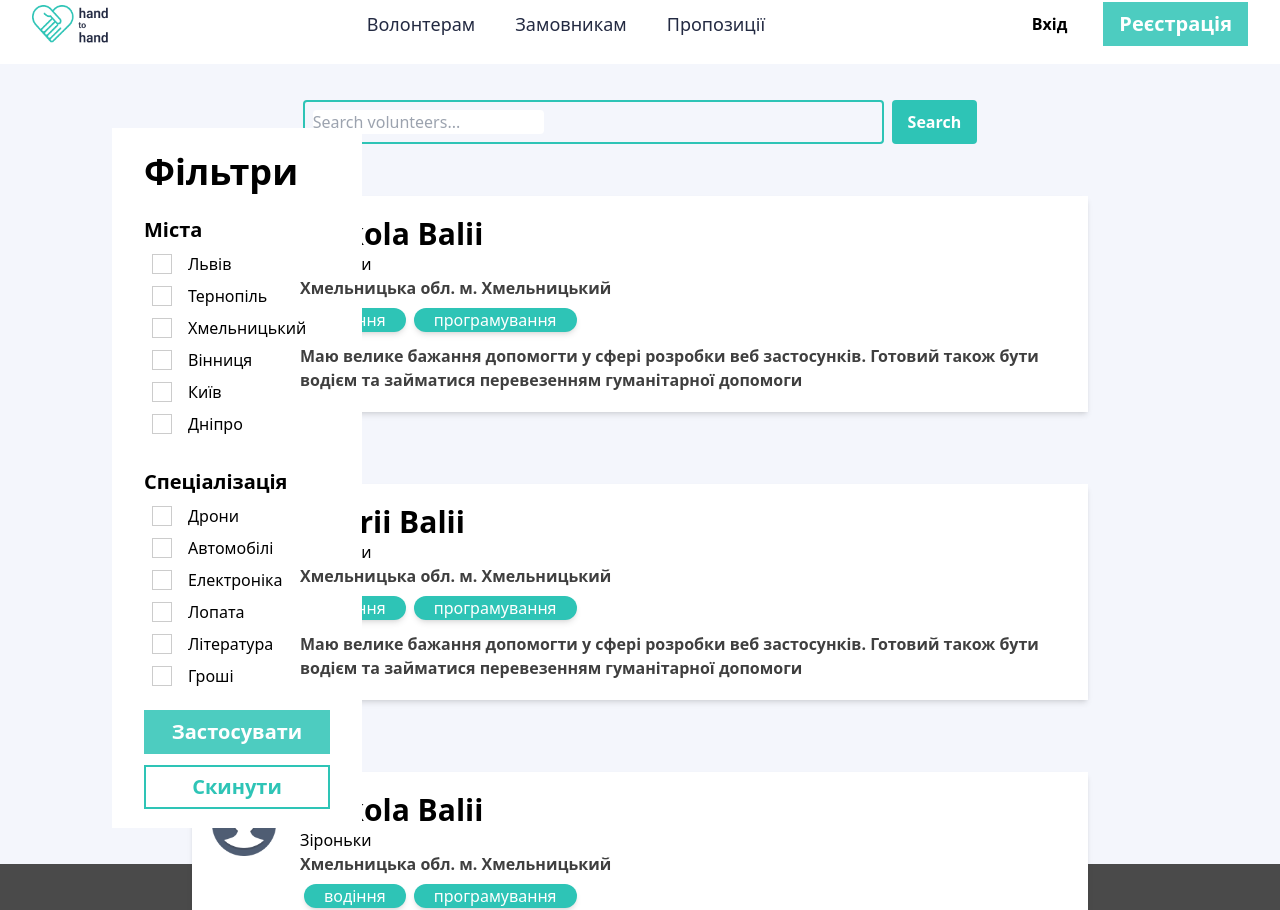
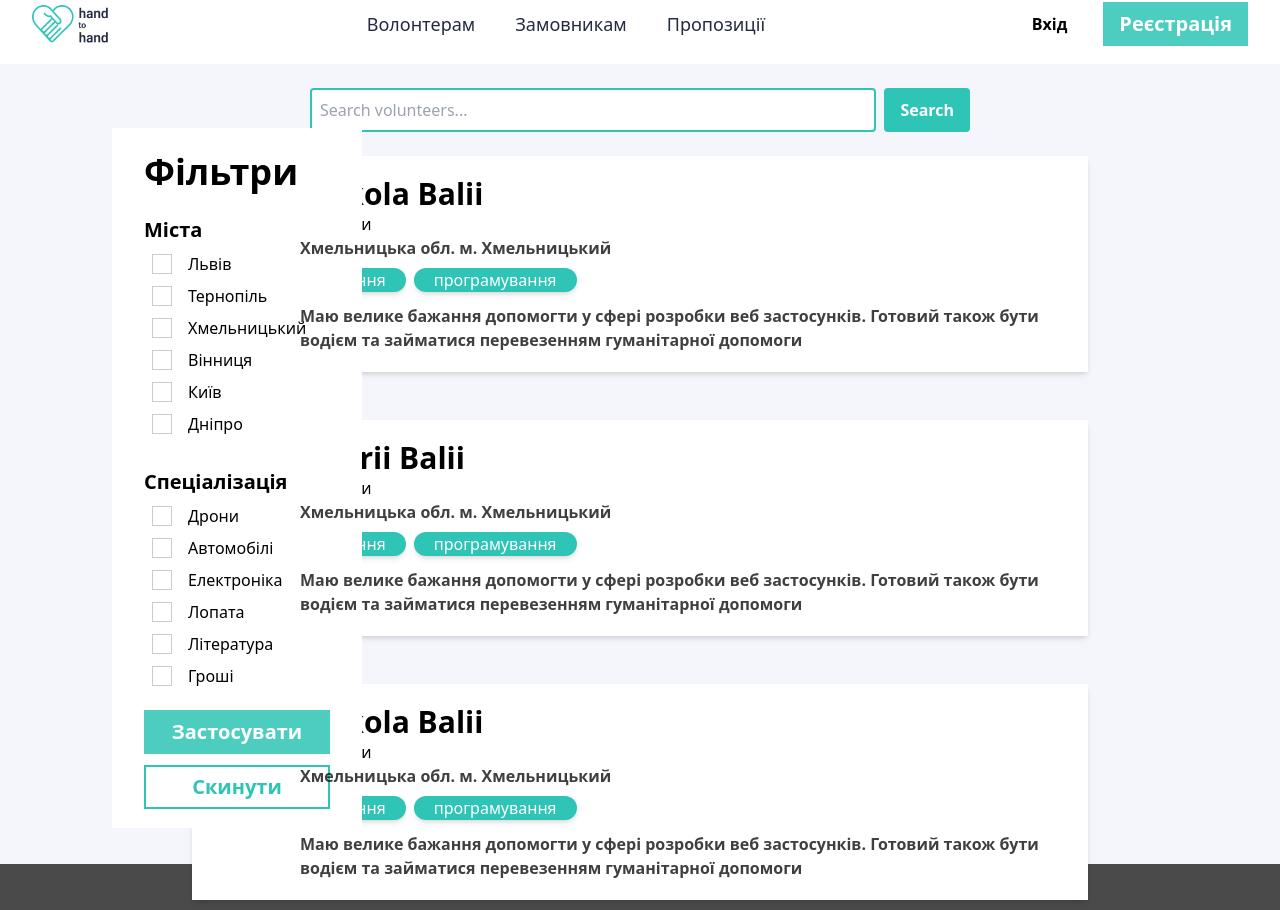
Before and after one commit to 418-Teapot-Team/help-hub, a Vue app in the folder frontend/: page /findvolunteer in a window 1280 px wide. Shown: the part 16-926 px from the top of the page. Built offline with nearby package versions, Linux system fonts and the light colour scheme.

Commit message:
refactor: separate component for searchbar + minor folder structure change

```diff
--- a/frontend/src/components/feed/FindVolunteerFeed.vue
+++ b/frontend/src/components/feed/feed/FindVolunteerFeed.vue
@@ -1,27 +1,10 @@
 <template>
-  <section class="flex flex-col justify-center my-9">
-    <div class="flex justify-center mb-4">
-      <!-- TODO: add debounce for search-->
-      <div class="border-2 border-primary rounded mr-2 w-3/5">
-        <input
-          v-model="searchTerm"
-          type="text"
-          placeholder="Search volunteers..."
-          class="m-2 rounded"
-        />
-      </div>
-      <!-- TODO: send the search request to server -->
-      <button
-        @click="search"
-        class="bg-primary hover:bg-primary-dark text-white font-bold py-2 px-4 rounded"
-      >
-        Search
-      </button>
-    </div>
+  <section class="flex flex-col justify-start mt-6">
+    <SearchBar />
     <FeedCard v-for="(volunteer, index) in paginatedVolunteers" :key="index" :data="volunteer" />
     <div
       v-if="store.volunteers.length > itemsPerPage"
-      class="flex justify-center gap-2 items-center"
+      class="flex justify-center gap-2 items-center mt-2"
     >
       <button
         @click="currentPage--"
@@ -43,14 +26,14 @@
 </template>
 
 <script setup>
-import FeedCard from '@/components/feed/card/FeedCard.vue';
 import { onMounted, ref, computed } from 'vue';
 import { useFindFeedStore } from '@/stores/findFeed.js';
+import FeedCard from '@/components/feed/feed/card/feedCard.vue';
+import SearchBar from '@/components/feed/feed/SearchBar.vue';
 
 const store = useFindFeedStore();
 const itemsPerPage = 3;
 const currentPage = ref(0);
-const searchTerm = ref('');
 
 const paginatedVolunteers = computed(() => {
   const start = currentPage.value * itemsPerPage;
--- /dev/null
+++ b/frontend/src/components/feed/feed/SearchBar.vue
@@ -0,0 +1,30 @@
+<template>
+  <section>
+    <div class="flex justify-center">
+      <!-- TODO: add debounce for search-->
+      <div class="border-2 border-primary bg-white rounded mr-2 w-3/5">
+        <input
+          v-model="searchTerm"
+          type="text"
+          placeholder="Search volunteers..."
+          class="m-2 rounded"
+        />
+      </div>
+      <!-- TODO: send the search request to server -->
+      <button
+        @click="search"
+        class="bg-primary hover:bg-primary-dark text-white font-bold py-2 px-4 rounded"
+      >
+        Search
+      </button>
+    </div>
+  </section>
+</template>
+
+<script setup>
+import { ref } from 'vue';
+
+const searchTerm = ref('');
+</script>
+
+<style lang="scss" scoped></style>
--- a/frontend/src/components/feed/card/FeedCard.vue
+++ b/frontend/src/components/feed/feed/card/FeedCard.vue
@@ -1,5 +1,5 @@
 <template>
-  <section class="m-9 bg-white shadow-md max-w-4xl">
+  <section class="m-6 bg-white shadow-md max-w-4xl">
     <div class="flex gap-6 p-5">
       <div class="md:flex-shrink-0 self-start">
         <img class="object-contain w-16" :src="volunteer.image" />
@@ -20,7 +20,7 @@
 
 <script setup>
 import { ref } from 'vue';
-import Tag from '@/components/feed/card/Tag.vue';
+import Tag from '@/components/feed/feed/card/Tag.vue';
 
 const props = defineProps({
   data: {
--- a/frontend/src/views/FindVolunteerView.vue
+++ b/frontend/src/views/FindVolunteerView.vue
@@ -1,13 +1,13 @@
 <template>
   <div class="bg-section-secondary w-screen h-screen">
     <Filters />
-    <div class="flex justify-center">
+    <div class="flex justify-center h-screen">
       <FindVolunteerFeed />
     </div>
   </div>
 </template>
 
 <script setup>
-import FindVolunteerFeed from '@/components/feed/FindVolunteerFeed.vue';
+import FindVolunteerFeed from '@/components/feed/feed/FindVolunteerFeed.vue';
 import Filters from '@/components/feed/filters/Filters.vue';
 </script>
```
Also changed, not shown: frontend/src/components/feed/feed/card/Tag.vue (renamed from frontend/src/components/feed/card/Tag.vue).
